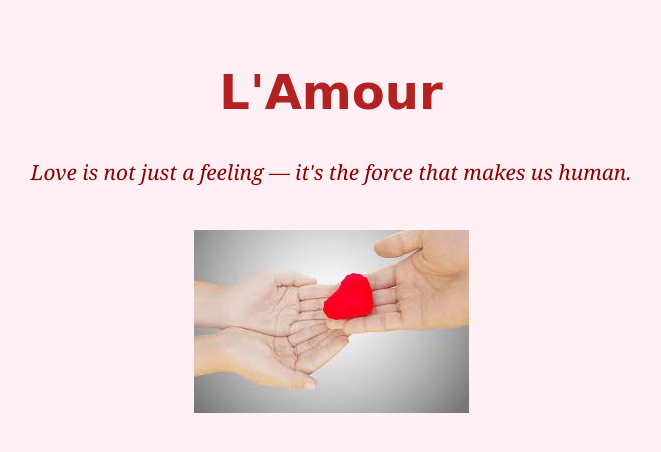
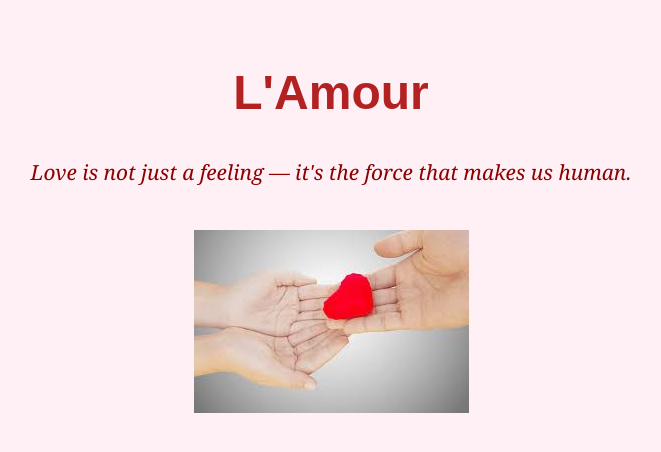
Before and after one commit to rukundo23/l-amour, a plain HTML site: page index.html in a window 1280 px wide. Shown: the whole page, without its empty margins (309-970 px from the left). Drawn offline with Linux system fonts and the light colour scheme.

Commit message:
Update style.css

```diff
--- a/style.css
+++ b/style.css
@@ -17,7 +17,7 @@ header h1 {
   font-weight: bold;
   color: #b22222;
   margin-bottom: 10px;
-  font-family: 'Segoe Script', cursive;
+ font-family: Arial, Helvetica, sans-serif;
 }
 
 .subtitle {
```
